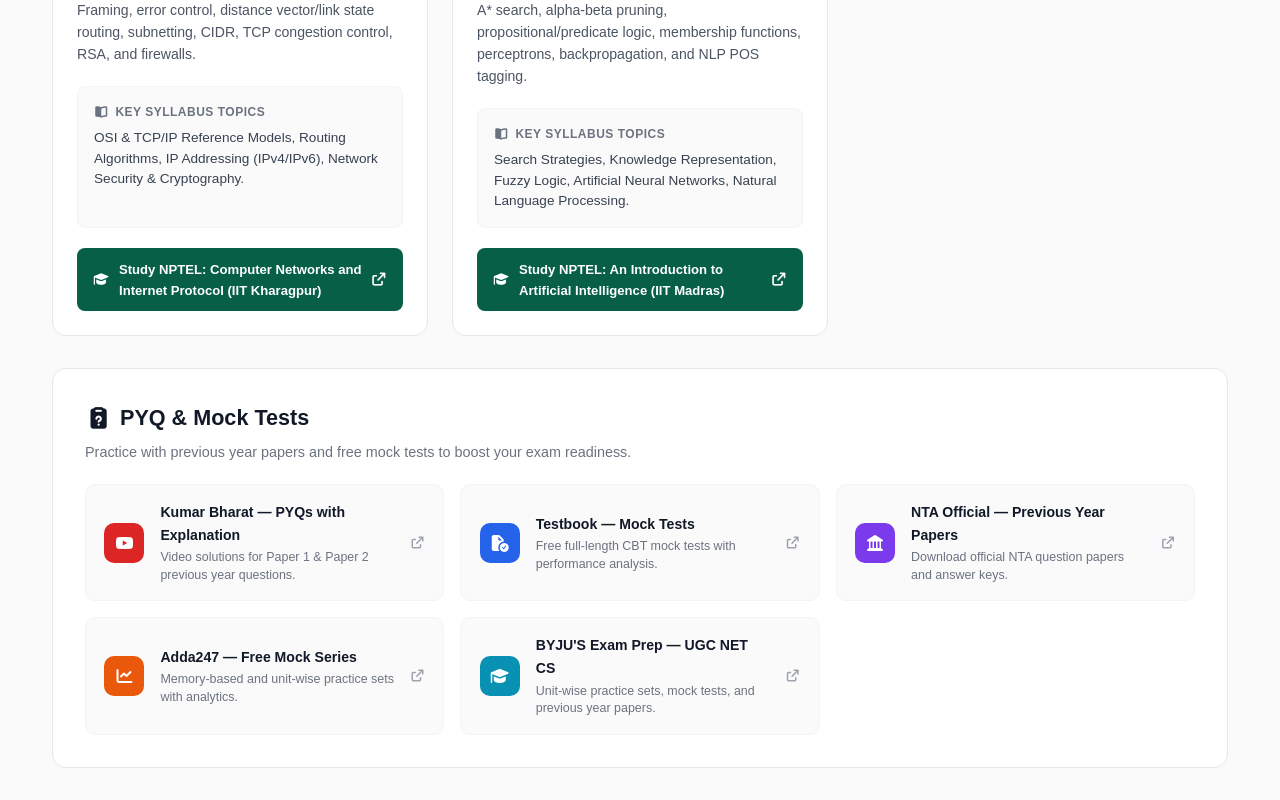
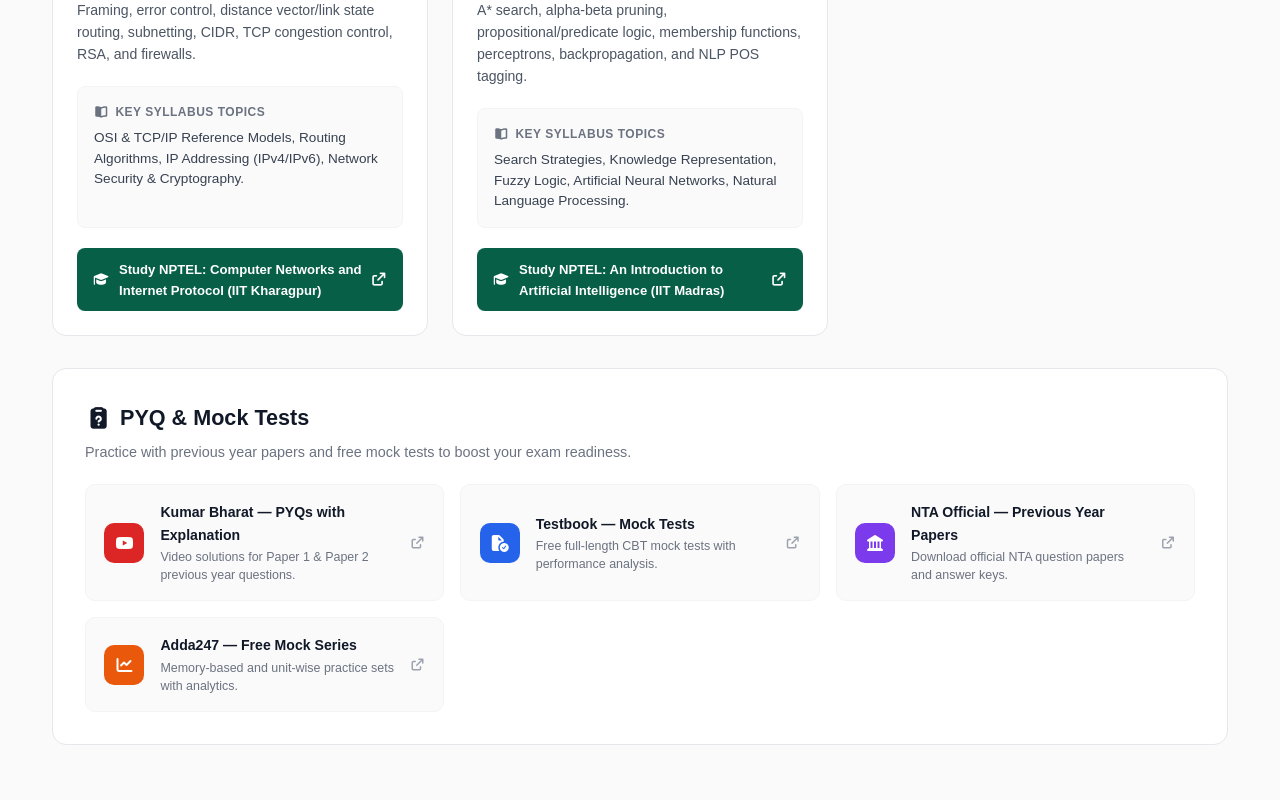
Before and after one commit to akshayaparida/portfolio, a Next.js app: page /ugc-net-jrf in a window 1280 px wide. Shown: the part 3378-4178 px from the top of the page. After the commit the page ends 4155 px from the top, so only its background shows below. Built offline with nearby package versions, Linux system fonts and the light colour scheme; a web font is replaced by a local one.

Commit message:
fix(ugc-net): remove BYJUS Exam Prep resource link

```diff
--- a/src/app/ugc-net-jrf/page.tsx
+++ b/src/app/ugc-net-jrf/page.tsx
@@ -321,7 +321,6 @@ export default function UgcNetJrfPage() {
               { name: "Testbook — Mock Tests", desc: "Free full-length CBT mock tests with performance analysis.", url: "https://testbook.com/ugc-net", icon: "fa-solid fa-file-circle-check", color: "#2563eb" },
               { name: "NTA Official — Previous Year Papers", desc: "Download official NTA question papers and answer keys.", url: "https://ugcnet.nta.ac.in/", icon: "fa-solid fa-landmark", color: "#7c3aed" },
               { name: "Adda247 — Free Mock Series", desc: "Memory-based and unit-wise practice sets with analytics.", url: "https://www.adda247.com/teaching-jobs-exam/ugc-net/", icon: "fa-solid fa-chart-line", color: "#ea580c" },
-              { name: "BYJU'S Exam Prep — UGC NET CS", desc: "Unit-wise practice sets, mock tests, and previous year papers.", url: "https://byjusexamprep.com/ugc-net-exam/computer-science", icon: "fa-solid fa-graduation-cap", color: "#0891b2" },
             ].map((r, idx) => (
               <a key={idx} href={r.url} target="_blank" rel="noopener noreferrer" className="resource-card">
                 <div className="resource-icon" style={{ background: r.color }}>
```
